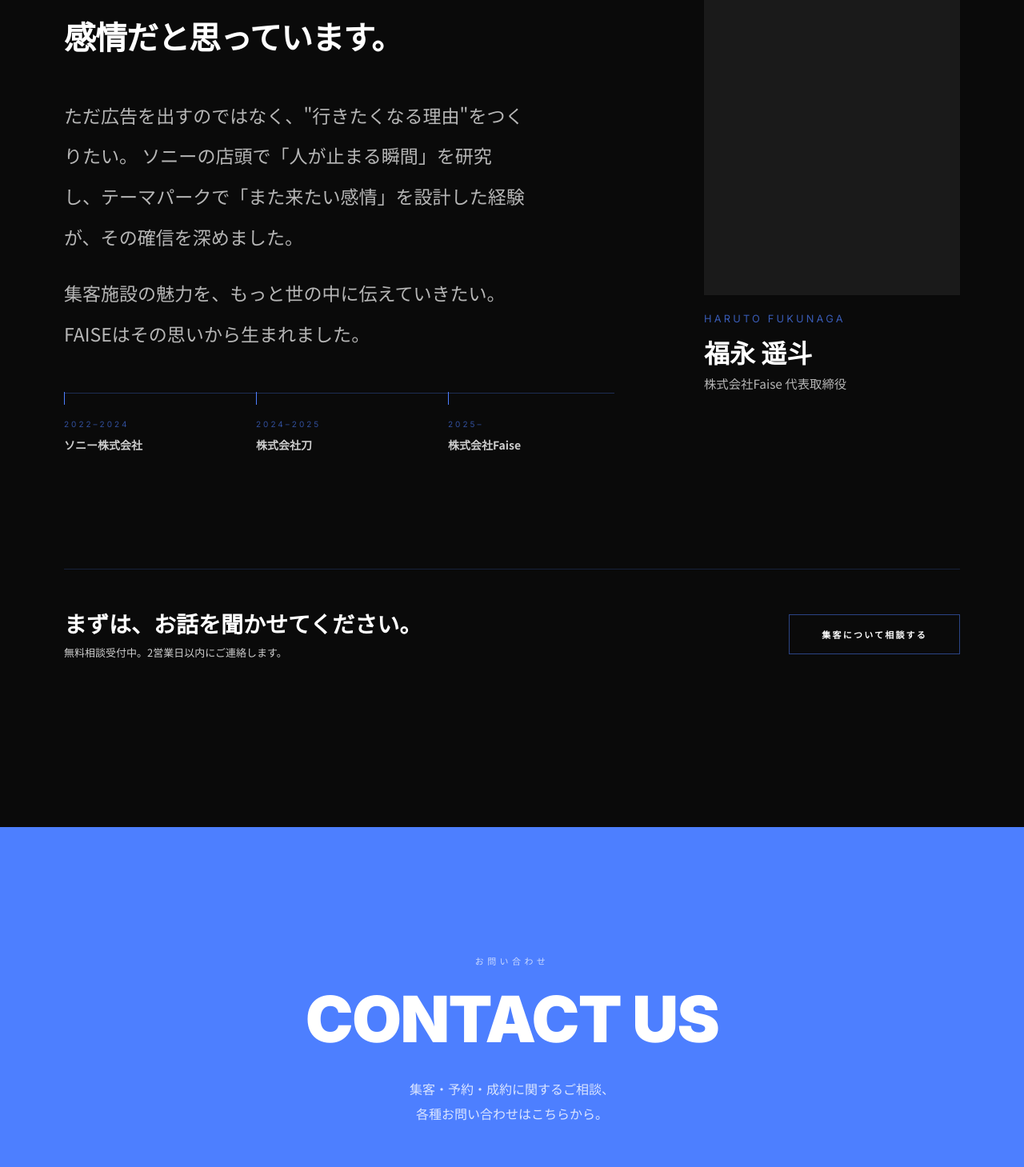
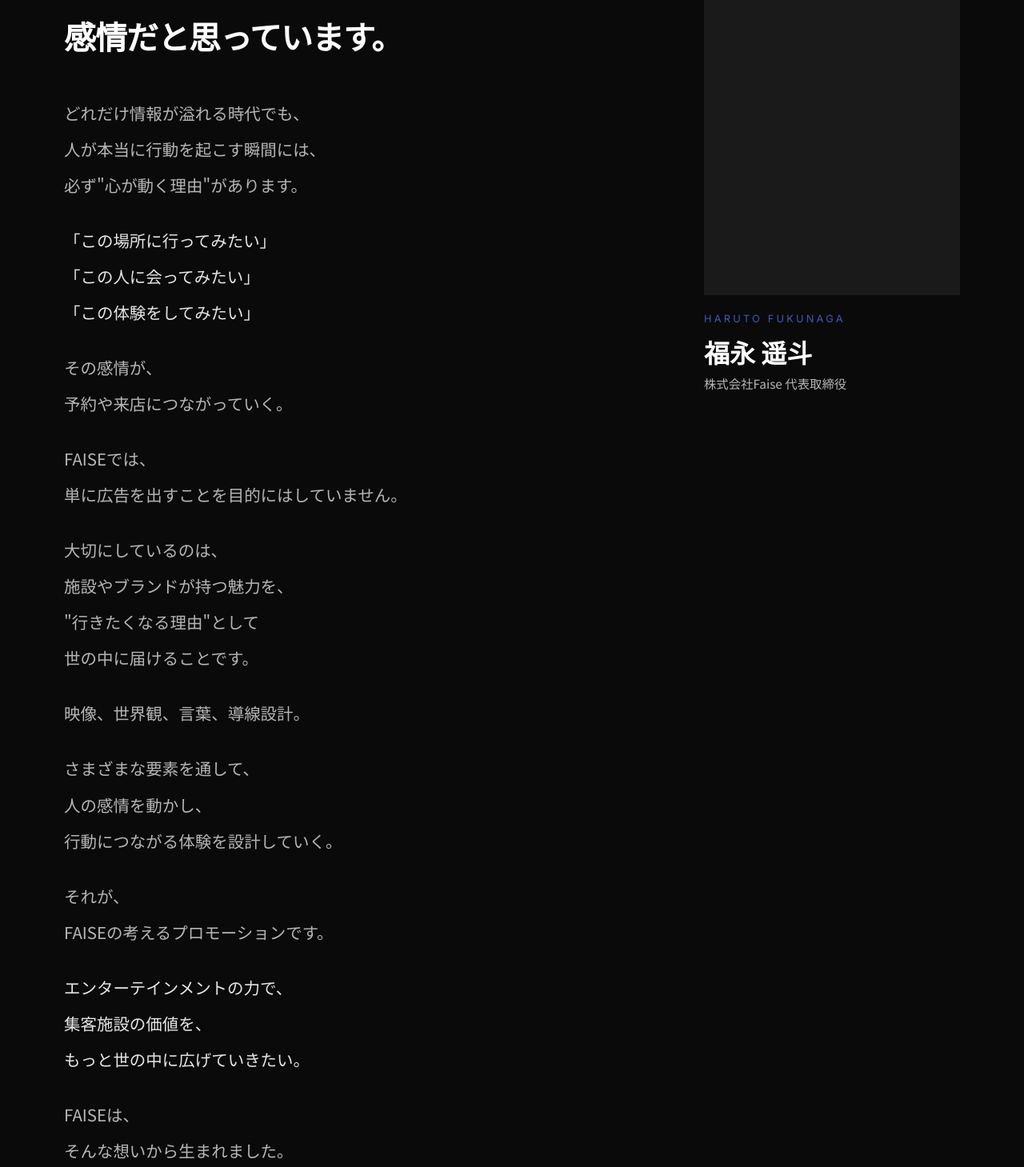
Before and after one commit to fukunaga-faise/faise-lp, a Next.js app: page / in a window 1280 px wide. Shown: the part 7371-8830 px from the top of the page at 80% size. Built offline with nearby package versions, Linux system fonts and the light colour scheme.

Commit message:
Update founder message with full new copy

```diff
--- a/src/components/Founder.tsx
+++ b/src/components/Founder.tsx
@@ -42,14 +42,51 @@ export default function Founder() {
                 感情だと思っています。
               </blockquote>
 
-              <div className="space-y-5 text-[clamp(16px,1.8vw,28px)] text-white/70 leading-[2.2] max-w-xl mb-12">
+              <div className="space-y-6 text-[clamp(15px,1.6vw,22px)] text-white/70 leading-[2.2] max-w-xl mb-12">
                 <p>
-                  ただ広告を出すのではなく、"行きたくなる理由"をつくりたい。
-                  ソニーの店頭で「人が止まる瞬間」を研究し、テーマパークで「また来たい感情」を設計した経験が、その確信を深めました。
+                  どれだけ情報が溢れる時代でも、<br />
+                  人が本当に行動を起こす瞬間には、<br />
+                  必ず"心が動く理由"があります。
+                </p>
+                <p className="text-white/90 font-medium">
+                  「この場所に行ってみたい」<br />
+                  「この人に会ってみたい」<br />
+                  「この体験をしてみたい」
                 </p>
                 <p>
-                  集客施設の魅力を、もっと世の中に伝えていきたい。
-                  FAISEはその思いから生まれました。
+                  その感情が、<br />
+                  予約や来店につながっていく。
+                </p>
+                <p>
+                  FAISEでは、<br />
+                  単に広告を出すことを目的にはしていません。
+                </p>
+                <p>
+                  大切にしているのは、<br />
+                  施設やブランドが持つ魅力を、<br />
+                  "行きたくなる理由"として<br />
+                  世の中に届けることです。
+                </p>
+                <p>
+                  映像、世界観、言葉、導線設計。
+                </p>
+                <p>
+                  さまざまな要素を通して、<br />
+                  人の感情を動かし、<br />
+                  行動につながる体験を設計していく。
+                </p>
+                <p>
+                  それが、<br />
+                  FAISEの考えるプロモーションです。
+                </p>
+                <p className="text-white/90 font-medium">
+                  エンターテインメントの力で、<br />
+                  集客施設の価値を、<br />
+                  もっと世の中に広げていきたい。
+                </p>
+                <p>
+                  FAISEは、<br />
+                  そんな想いから生まれました。
                 </p>
               </div>
 
```
